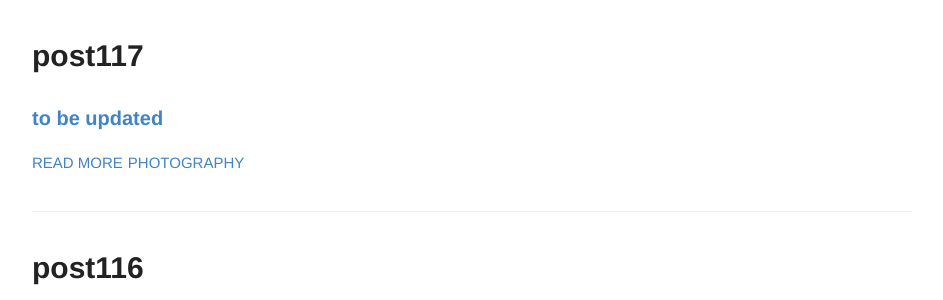
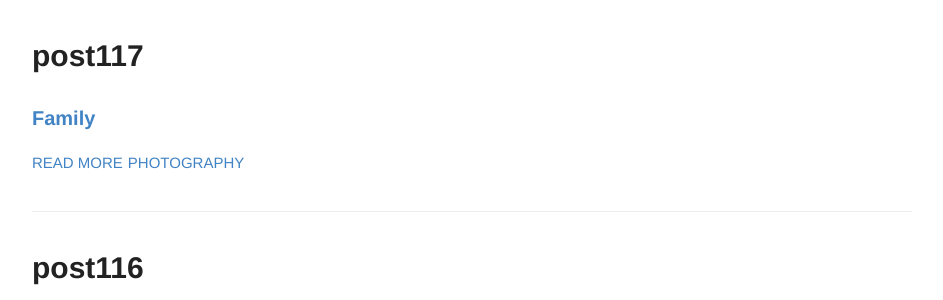
Before and after one commit to rsk/rsk.github.io, a Jekyll site: the page built from index.html, in a window 1280 px wide and 900 px high, scrolled down 2810 px. Shown: the part 153-453 px from the top of the window, without its empty margins (168-1111 px from the left). Built offline with Jekyll 4.4.1, drawn with Linux system fonts in a browser that asks for light colours.

Commit message:
Update 2020-6-06-post117.md

```diff
--- a/_posts/2020-6-06-post117.md
+++ b/_posts/2020-6-06-post117.md
@@ -2,7 +2,7 @@
 layout: post
 title: post117
 number: 117
-excerpt: to be updated
+excerpt: Family
 tags:
   - photography
 
```
